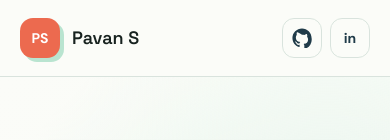
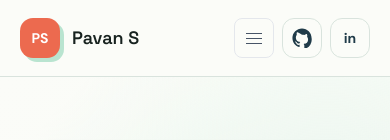
Before and after one commit to PAVAN-M1005/Pavan_Portfolio, a React (Vite) app: page / in a window 390 px wide. Shown: the top 140 px of the page. Built offline with nearby package versions, Linux system fonts and the light colour scheme.

Commit message:
Improve mobile navigation

```diff
--- a/src/App.jsx
+++ b/src/App.jsx
@@ -9,7 +9,7 @@ import Contact from './components/Contact'
 
 function App() {
   return (
-    <div className="min-h-screen bg-white text-[#101828]">
+    <div id="top" className="min-h-screen bg-white text-[#101828]">
       <Navbar />
 
       <main>
--- a/src/components/Navbar.jsx
+++ b/src/components/Navbar.jsx
@@ -1,4 +1,8 @@
+import { useState } from 'react'
+
 function Navbar() {
+  const [isMenuOpen, setIsMenuOpen] = useState(false)
+
   const navItems = [
     { name: 'Work', id: 'work' },
     { name: 'Skills', id: 'skills' },
@@ -39,8 +43,22 @@ function Navbar() {
           ))}
         </div>
 
-        {/* Social Links */}
+        {/* Social Links and mobile menu toggle */}
         <div className="flex items-center gap-2">
+
+          <button
+            type="button"
+            aria-label={isMenuOpen ? 'Close navigation menu' : 'Open navigation menu'}
+            aria-expanded={isMenuOpen}
+            onClick={() => setIsMenuOpen((open) => !open)}
+            className="flex h-10 w-10 items-center justify-center rounded-lg border border-[#E4E7EC] text-[#475467] transition-all duration-200 hover:border-[#356AE6] hover:text-[#356AE6] md:hidden"
+          >
+            <span className="flex w-4 flex-col gap-1">
+              <span className="h-px w-full bg-current" />
+              <span className="h-px w-full bg-current" />
+              <span className="h-px w-full bg-current" />
+            </span>
+          </button>
 
           <a
             href="https://github.com/PAVAN-M1005"
@@ -72,6 +90,23 @@ function Navbar() {
         </div>
 
       </div>
+
+      {isMenuOpen && (
+        <div className="absolute left-0 right-0 top-full border-t border-[#E4E7EC] bg-white px-6 py-4 shadow-lg md:hidden">
+          <div className="mx-auto flex max-w-7xl flex-col gap-1">
+            {navItems.map((item) => (
+              <a
+                key={item.id}
+                href={`#${item.id}`}
+                onClick={() => setIsMenuOpen(false)}
+                className="rounded-lg px-3 py-3 text-sm font-semibold text-[#475467] transition-colors duration-200 hover:bg-[#F2F4F7] hover:text-[#356AE6]"
+              >
+                {item.name}
+              </a>
+            ))}
+          </div>
+        </div>
+      )}
     </nav>
   )
 }
```
